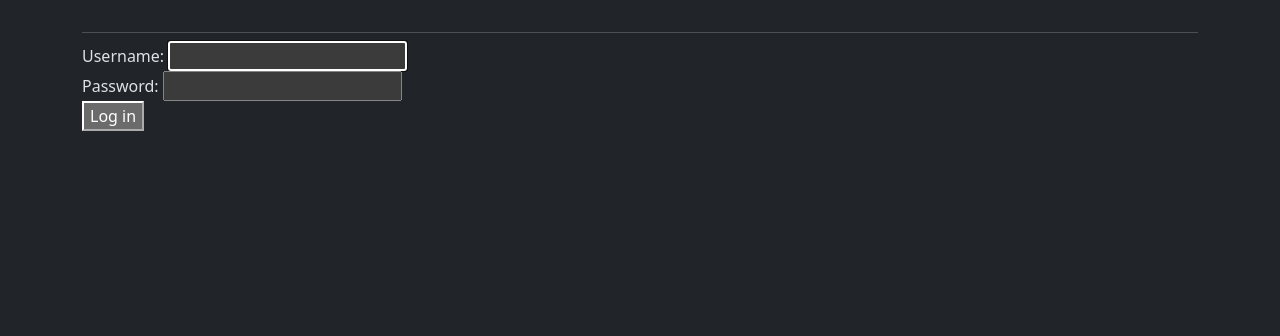
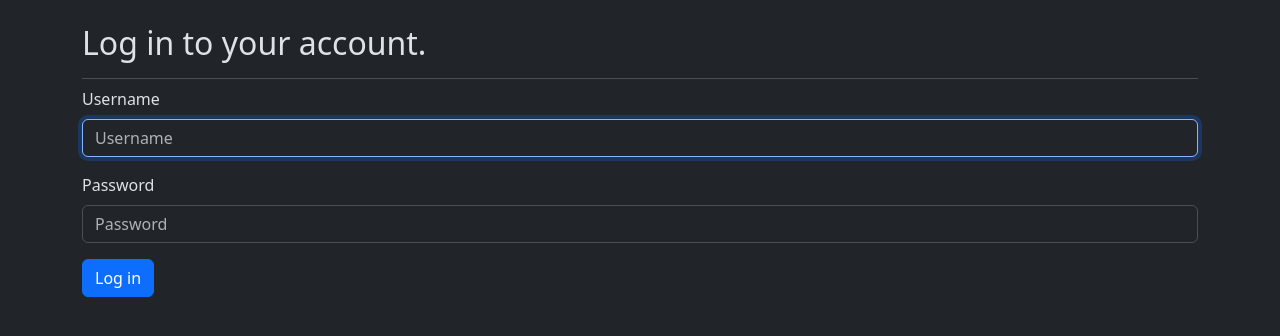
Before and after one commit to SpaghettiArchitect/learning_log, a Django app: page /accounts/login/ in a window 1280 px wide. Shown: the part 58-394 px from the top of the page. Run offline with Django 5.2, Linux system fonts and the light colour scheme; some libraries are stand-ins or nearby versions.

Commit message:
Update structure and style of login page
- The form element of the login page now uses the dafault template given
by Bootstrap 5.

- The title of the login page is better defined.

```diff
--- a/accounts/templates/registration/login.html
+++ b/accounts/templates/registration/login.html
@@ -1,4 +1,9 @@
 {% extends "learning_logs/base.html" %}
+{% load django_bootstrap5 %}
+
+{% block page_header %}
+  <h2>Log in to your account.</h2>
+{% endblock page_header %}
 
 {% block content %}
 
@@ -8,9 +13,8 @@
 
   <form action="{% url 'accounts:login' %}" method="post">
     {% csrf_token %}
-    {{ form.as_div }}
-
-    <button name="submit">Log in</button>
+    {% bootstrap_form form %}
+    {% bootstrap_button button_type="submit" content="Log in" %}
   </form>
 
 {% endblock content %}
```
